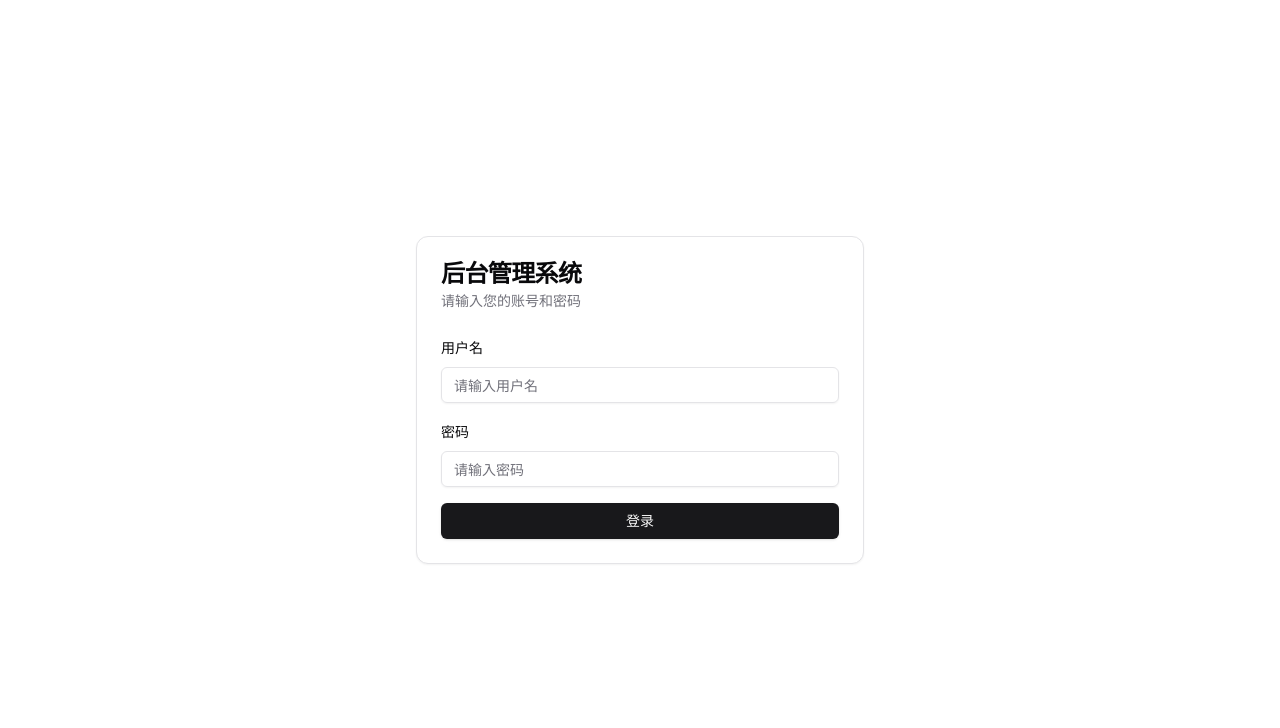
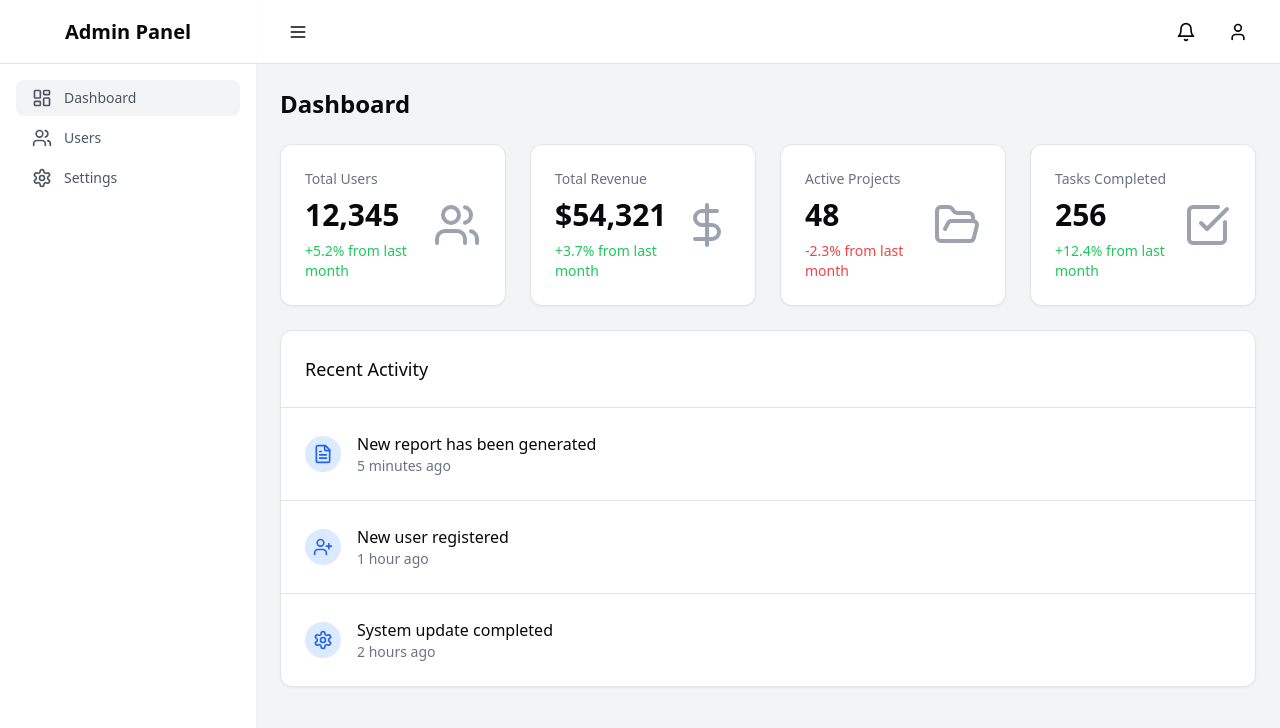
Before and after one commit to zerokkcoder/indev-scaffolding, a Vue app in the folder views/admin/: page /dashboard in a window 1280 px wide. Before the commit this address led to /login. Shown: the top 728 px of the page. Built offline with nearby package versions, Linux system fonts and the light colour scheme.

Commit message:
首页布局

```diff
--- /dev/null
+++ b/views/admin/src/layouts/default.vue
@@ -0,0 +1,77 @@
+<template>
+  <div class="min-h-screen bg-gray-100">
+    <!-- 侧边栏 -->
+    <aside class="fixed left-0 top-0 z-40 h-screen w-64 bg-white shadow-sm">
+      <div class="flex h-16 items-center justify-center border-b px-4">
+        <h1 class="text-xl font-bold">Admin Panel</h1>
+      </div>
+      <nav class="space-y-1 p-4">
+        <router-link
+          v-for="item in menuItems"
+          :key="item.path"
+          :to="item.path"
+          class="flex items-center rounded-lg px-4 py-2 text-sm font-medium text-gray-600 hover:bg-gray-100"
+          :class="{ 'bg-gray-100': isCurrentRoute(item.path) }"
+        >
+          <component :is="item.icon" class="mr-3 h-5 w-5" />
+          {{ item.name }}
+        </router-link>
+      </nav>
+    </aside>
+
+    <!-- 主要内容区域 -->
+    <div class="pl-64">
+      <!-- 顶部导航栏 -->
+      <header class="flex h-16 items-center justify-between border-b bg-white px-6">
+        <div class="flex items-center">
+          <button class="rounded-lg p-2 hover:bg-gray-100">
+            <Menu class="h-5 w-5" />
+          </button>
+        </div>
+        <div class="flex items-center space-x-4">
+          <button class="rounded-lg p-2 hover:bg-gray-100">
+            <Bell class="h-5 w-5" />
+          </button>
+          <button class="rounded-lg p-2 hover:bg-gray-100">
+            <User class="h-5 w-5" />
+          </button>
+        </div>
+      </header>
+
+      <!-- 页面内容 -->
+      <main class="p-6">
+        <router-view></router-view>
+      </main>
+    </div>
+  </div>
+</template>
+
+<script setup lang="ts">
+import { ref } from 'vue'
+import { useRoute } from 'vue-router'
+import { LayoutDashboard, Users, Settings, Menu, Bell, User } from 'lucide-vue-next'
+
+const route = useRoute()
+
+const menuItems = ref([
+  {
+    name: 'Dashboard',
+    path: '/dashboard',
+    icon: LayoutDashboard
+  },
+  {
+    name: 'Users',
+    path: '/users',
+    icon: Users
+  },
+  {
+    name: 'Settings',
+    path: '/settings',
+    icon: Settings
+  }
+])
+
+const isCurrentRoute = (path: string) => {
+  return route.path.startsWith(path)
+}
+</script>
--- a/views/admin/src/router/index.ts
+++ b/views/admin/src/router/index.ts
@@ -1,48 +1,28 @@
 import { createRouter, createWebHistory } from 'vue-router'
-import type { RouteRecordRaw } from 'vue-router'
-
-const routes: RouteRecordRaw[] = [
-  {
-    path: '/login',
-    name: 'Login',
-    component: () => import('../views/login/index.vue'),
-    meta: {
-      title: '登录',
-      requiresAuth: false
-    }
-  },
-  {
-    path: '/',
-    name: 'Layout',
-    component: () => import('../layout/index.vue'),
-    redirect: '/dashboard',
-    children: [
-      {
-        path: 'dashboard',
-        name: 'Dashboard',
-        component: () => import('../views/dashboard/index.vue'),
-        meta: {
-          title: '仪表盘',
-          requiresAuth: true
-        }
-      }
-    ]
-  }
-]
+import DefaultLayout from '../layouts/default.vue'
 
 const router = createRouter({
   history: createWebHistory(),
-  routes
-})
-
-router.beforeEach((to, from, next) => {
-  const token = localStorage.getItem('token')
-
-  if (to.meta.requiresAuth && !token) {
-    next({ name: 'Login' })
-  } else {
-    next()
-  }
+  routes: [
+    {
+      path: '/',
+      component: DefaultLayout,
+      children: [
+        {
+          path: '',
+          redirect: '/dashboard'
+        },
+        {
+          path: '/dashboard',
+          component: () => import('../views/dashboard/index.vue')
+        }
+      ]
+    },
+    {
+      path: '/login',
+      component: () => import('../views/login/index.vue')
+    }
+  ]
 })
 
 export default router
--- a/views/admin/src/views/dashboard/index.vue
+++ b/views/admin/src/views/dashboard/index.vue
@@ -1,23 +1,86 @@
 <template>
   <div>
-    <Card>
-      <CardHeader>
-        <CardTitle>欢迎回来</CardTitle>
-        <CardDescription>
-          {{ userStore.userInfo.username }}
-        </CardDescription>
-      </CardHeader>
-      <CardContent>
-        <p>这里是仪表盘页面，您可以在这里查看系统概览。</p>
-      </CardContent>
+    <h1 class="mb-6 text-2xl font-bold">Dashboard</h1>
+
+    <!-- 统计卡片 -->
+    <div class="grid grid-cols-1 gap-6 sm:grid-cols-2 lg:grid-cols-4">
+      <Card class="flex items-center p-6">
+        <div class="flex-1">
+          <h3 class="text-sm font-medium text-gray-500">Total Users</h3>
+          <p class="mt-2 text-3xl font-bold">12,345</p>
+          <p class="mt-2 text-sm text-green-500">+5.2% from last month</p>
+        </div>
+        <Users class="h-12 w-12 text-gray-400" />
+      </Card>
+
+      <Card class="flex items-center p-6">
+        <div class="flex-1">
+          <h3 class="text-sm font-medium text-gray-500">Total Revenue</h3>
+          <p class="mt-2 text-3xl font-bold">$54,321</p>
+          <p class="mt-2 text-sm text-green-500">+3.7% from last month</p>
+        </div>
+        <DollarSign class="h-12 w-12 text-gray-400" />
+      </Card>
+
+      <Card class="flex items-center p-6">
+        <div class="flex-1">
+          <h3 class="text-sm font-medium text-gray-500">Active Projects</h3>
+          <p class="mt-2 text-3xl font-bold">48</p>
+          <p class="mt-2 text-sm text-red-500">-2.3% from last month</p>
+        </div>
+        <FolderOpen class="h-12 w-12 text-gray-400" />
+      </Card>
+
+      <Card class="flex items-center p-6">
+        <div class="flex-1">
+          <h3 class="text-sm font-medium text-gray-500">Tasks Completed</h3>
+          <p class="mt-2 text-3xl font-bold">256</p>
+          <p class="mt-2 text-sm text-green-500">+12.4% from last month</p>
+        </div>
+        <CheckSquare class="h-12 w-12 text-gray-400" />
+      </Card>
+    </div>
+
+    <!-- 最近活动 -->
+    <Card class="mt-6">
+      <div class="border-b p-6">
+        <h2 class="text-lg font-medium">Recent Activity</h2>
+      </div>
+      <div class="divide-y">
+        <div v-for="(activity, index) in recentActivities" :key="index" class="flex items-center p-6">
+          <div class="mr-4 rounded-full bg-blue-100 p-2">
+            <component :is="activity.icon" class="h-5 w-5 text-blue-600" />
+          </div>
+          <div class="flex-1">
+            <p class="font-medium">{{ activity.title }}</p>
+            <p class="text-sm text-gray-500">{{ activity.time }}</p>
+          </div>
+        </div>
+      </div>
     </Card>
   </div>
 </template>
 
 <script setup lang="ts">
-import { useUserStore } from '@/stores/user'
-import Card from '@/components/ui/card.vue'
-import { CardHeader, CardTitle, CardDescription, CardContent } from '@/components/ui/card.vue'
+import { ref } from 'vue'
+import { Users, DollarSign, FolderOpen, CheckSquare, FileText, UserPlus, Settings } from 'lucide-vue-next'
+import Card from '../../components/ui/card.vue'
 
-const userStore = useUserStore()
+const recentActivities = ref([
+  {
+    icon: FileText,
+    title: 'New report has been generated',
+    time: '5 minutes ago'
+  },
+  {
+    icon: UserPlus,
+    title: 'New user registered',
+    time: '1 hour ago'
+  },
+  {
+    icon: Settings,
+    title: 'System update completed',
+    time: '2 hours ago'
+  }
+])
 </script>
```
